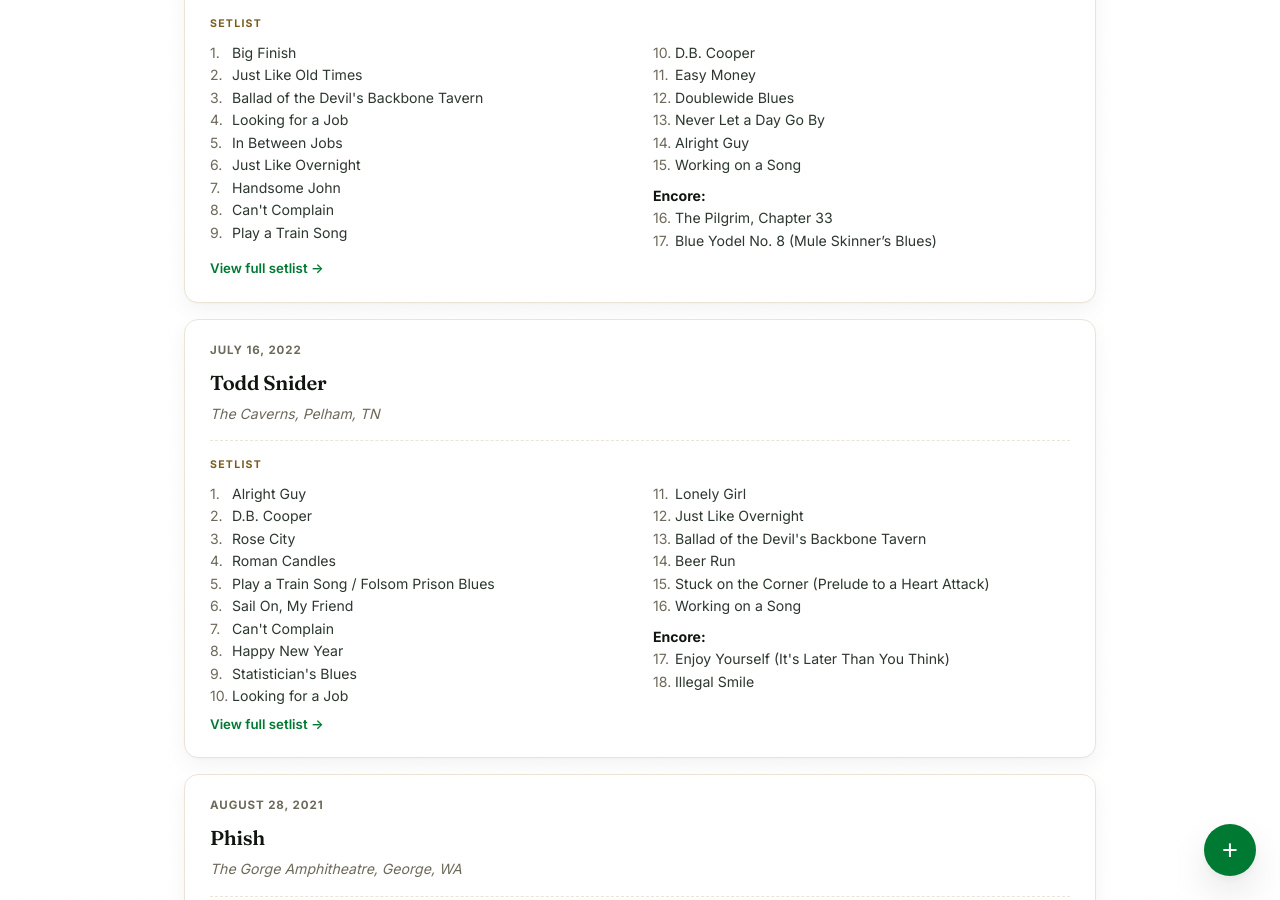
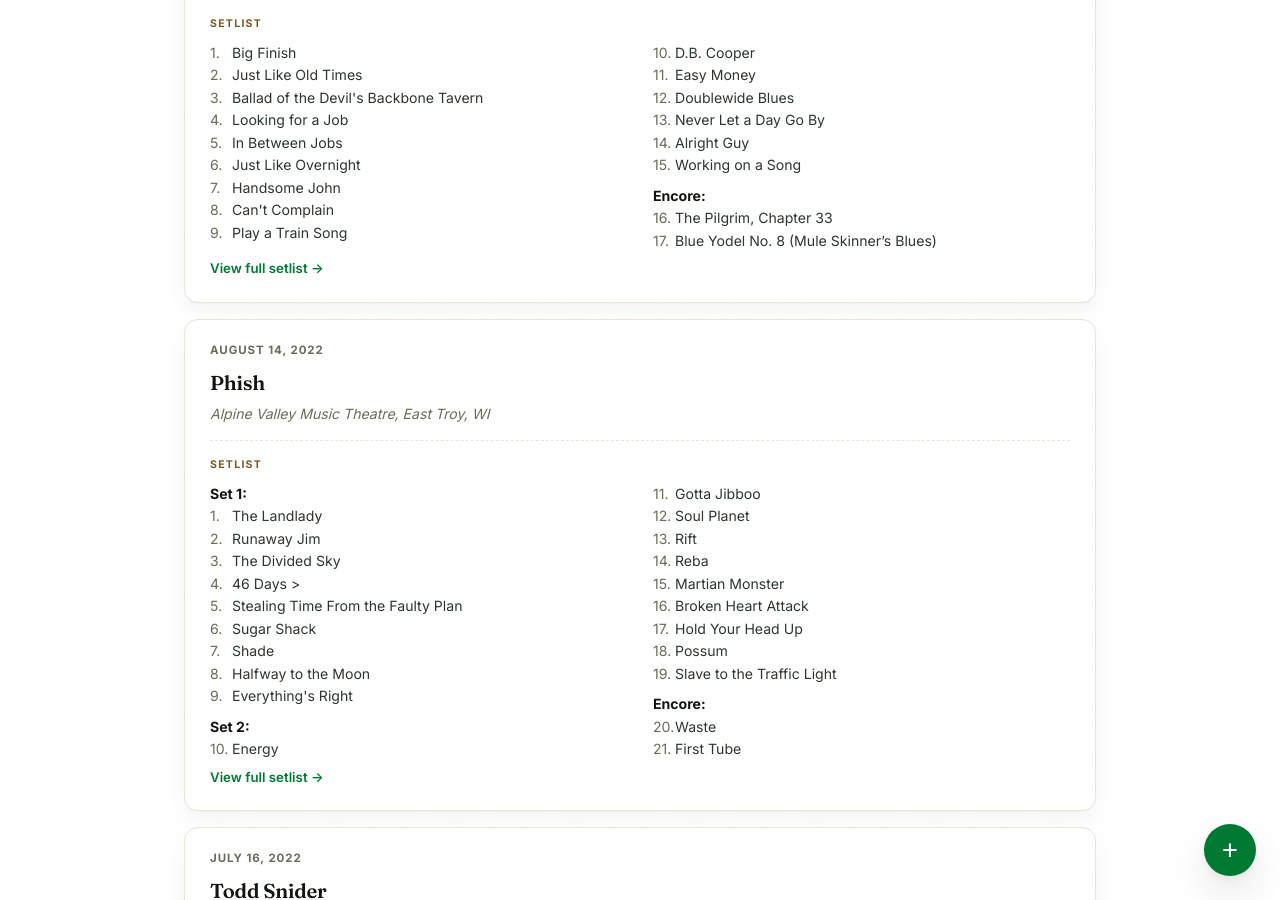
Before and after one commit to bmlanders/adventures, a Jekyll site: the page built from shows/index.html, in a window 1280 px wide and 900 px high, scrolled down 19030 px. Built offline with Jekyll 4.4.1, drawn with Linux system fonts in a browser that asks for light colours.

Commit message:
Log show: Phish on 2022-08-14

```diff
--- a/shows/index.html
+++ b/shows/index.html
@@ -1240,6 +1240,42 @@
     </ol>
   </div>
   <a class="show-trip-link" href="https://www.setlist.fm/setlist/todd-snider/2022/ryman-auditorium-nashville-tn-73b04eb9.html" target="_blank" rel="noopener">View full setlist &rarr;</a>
+</div>
+
+<div class="show-entry" id="2022-08-14-phish">
+  <div class="show-date">August 14, 2022</div>
+  <h3>Phish</h3>
+  <div class="show-venue">Alpine Valley Music Theatre, East Troy, WI</div>
+  <div class="setlist">
+    <div class="setlist-lbl">Setlist</div>
+    <ol class="setlist-list">
+      <li class="setlist-set">Set 1:</li>
+      <li>The Landlady</li>
+      <li>Runaway Jim</li>
+      <li>The Divided Sky</li>
+      <li>46 Days &gt;</li>
+      <li>Stealing Time From the Faulty Plan</li>
+      <li>Sugar Shack</li>
+      <li>Shade</li>
+      <li>Halfway to the Moon</li>
+      <li>Everything's Right</li>
+      <li class="setlist-set">Set 2:</li>
+      <li>Energy</li>
+      <li>Gotta Jibboo</li>
+      <li>Soul Planet</li>
+      <li>Rift</li>
+      <li>Reba</li>
+      <li>Martian Monster</li>
+      <li>Broken Heart Attack</li>
+      <li>Hold Your Head Up</li>
+      <li>Possum</li>
+      <li>Slave to the Traffic Light</li>
+      <li class="setlist-set">Encore:</li>
+      <li>Waste</li>
+      <li>First Tube</li>
+    </ol>
+  </div>
+  <a class="show-trip-link" href="https://www.setlist.fm/setlist/phish/2022/alpine-valley-music-theatre-east-troy-wi-63b3f6b7.html" target="_blank" rel="noopener">View full setlist &rarr;</a>
 </div>
 
 <div class="show-entry" id="2022-07-16-todd-snider">
```
